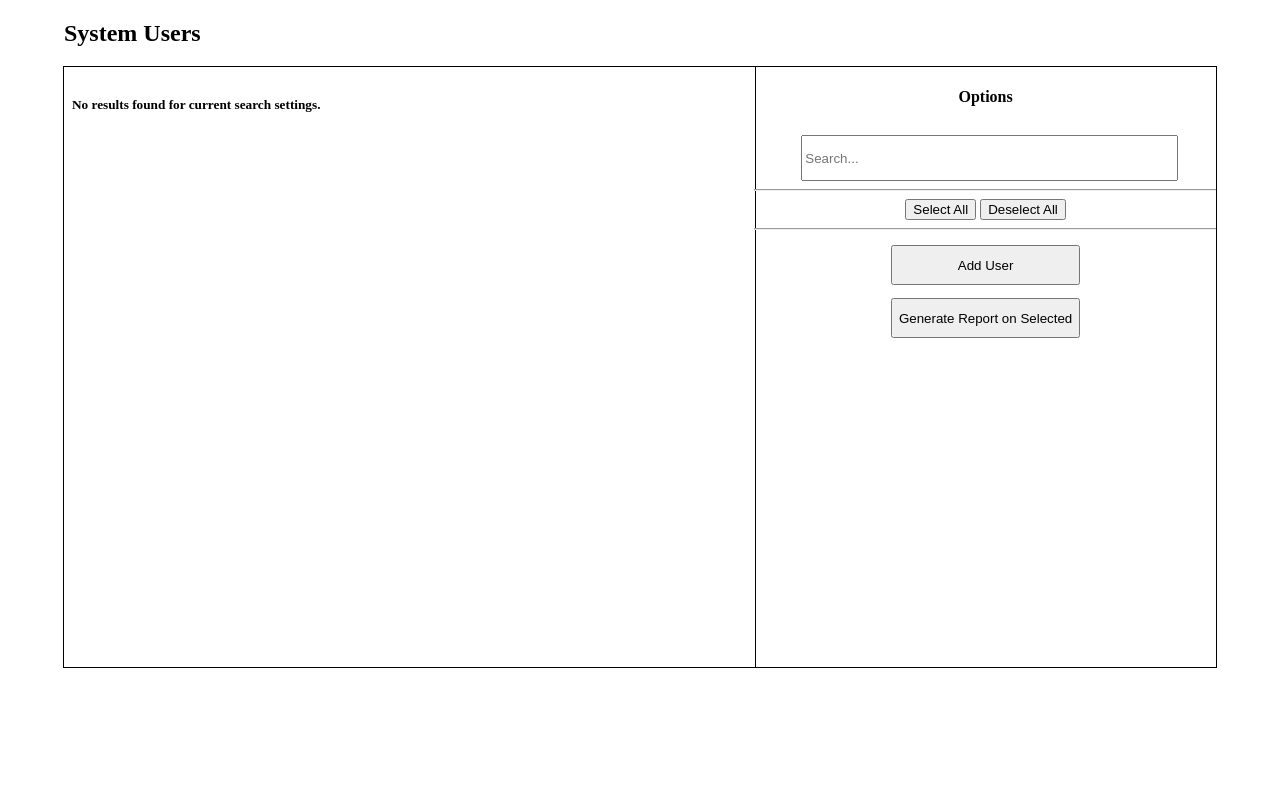
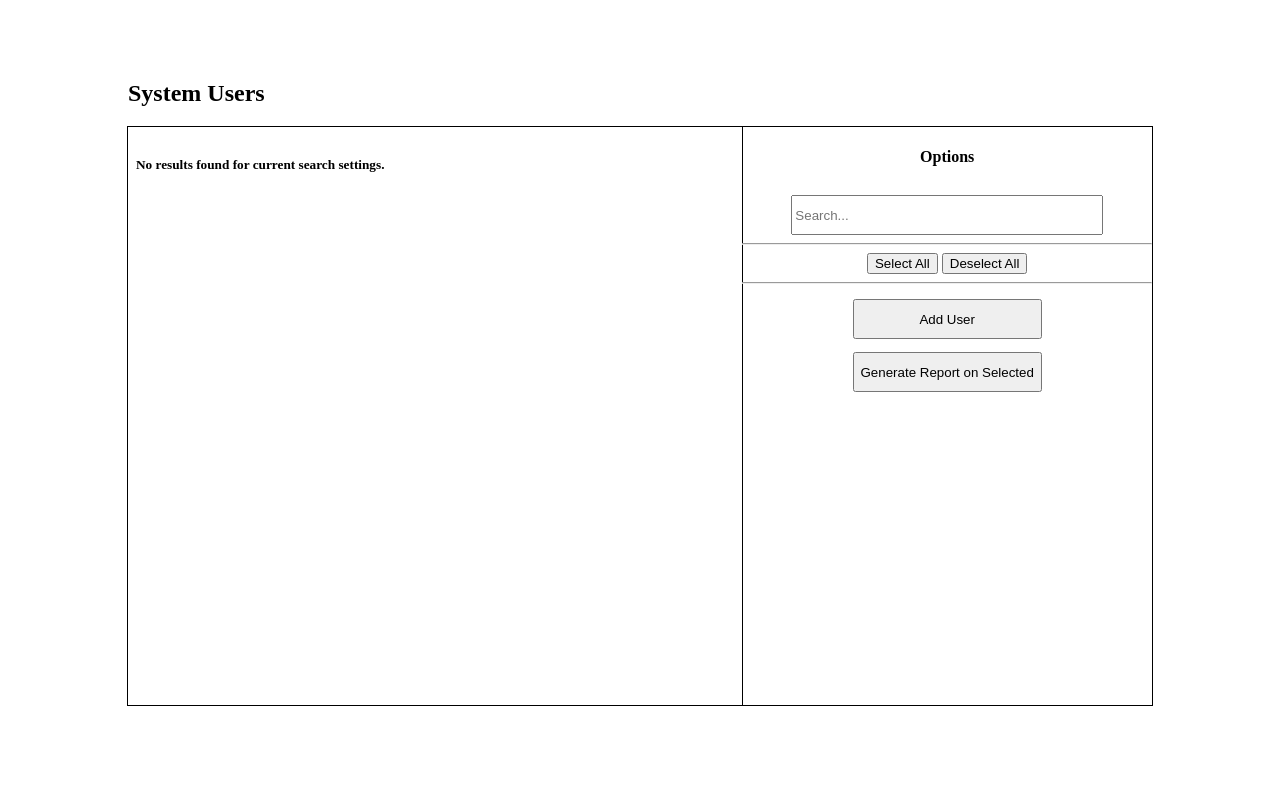
Before and after one commit to cpsc351-group1/majorsystem, a PHP site: page /user_selection.php in a window 1280 px wide. Run offline with PHP 8.4, Linux system fonts and the light colour scheme; data that the repository does not hold is empty.

Commit message:
profile/selection adjustment
alignment of wrapper vertically in window

```diff
--- a/css/selection.css
+++ b/css/selection.css
@@ -1,13 +1,22 @@
 /* basic layout stuff */
+
+* {
+  box-sizing: border-box;
+}
 
 body {
   margin: 0;
   padding: 0;
+  height: 100vh;
+
+  display: flex;
+  flex-flow: column nowrap;
+  justify-content: center;
 }
 
 .wrapper {
-  width: 90%;
-  height: 600px;
+  width: 80%;
+  height: 85%;
   margin: 0 auto;
 }
 
```
Also changed, not shown: css/profile.css (+10 -1 lines).
